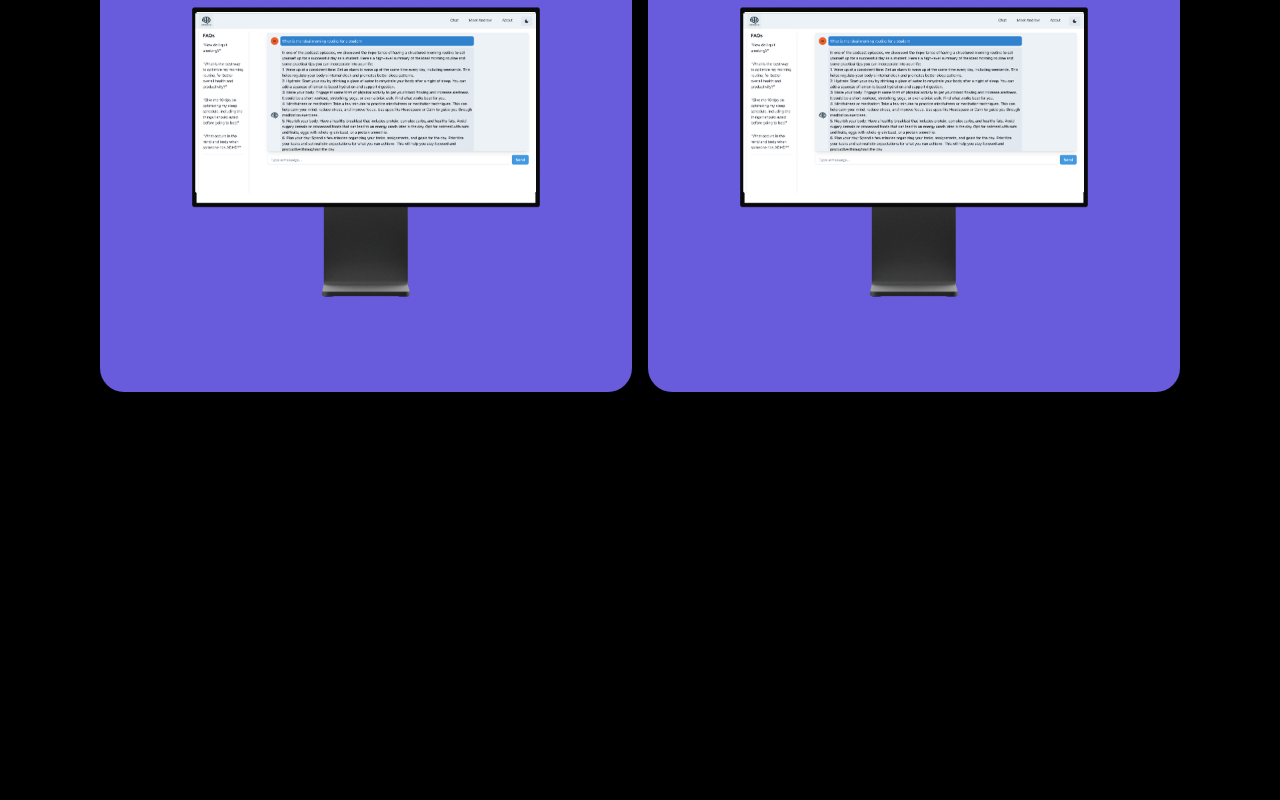
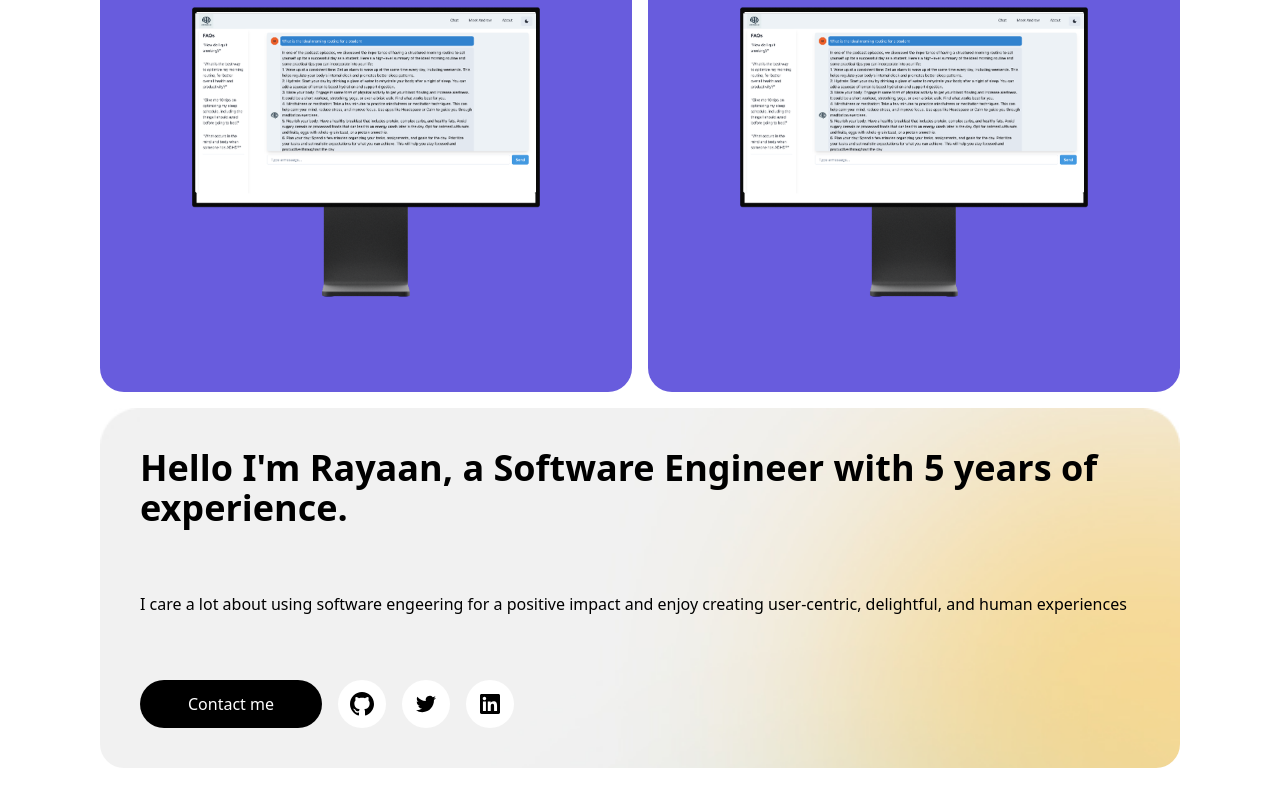
Before and after one commit to ayanalikhan4/Personal-Website, a Next.js app: page / in a window 1280 px wide. Shown: the part 1632-2432 px from the top of the page. Before the commit the page ends 2040 px from the top, so only its background shows below. Built offline with nearby package versions, Linux system fonts and the light colour scheme.

Commit message:
kinda finsihed

```diff
--- a/components/Navbar.tsx
+++ b/components/Navbar.tsx
@@ -6,7 +6,7 @@ const Navbar = () => {
     <nav className='flex justify-between items-center py-4 px-2'>
         <div className='flex items-center gap-[1ch]'>
             <div className='w-5 h-5 bg-yellow-400 rounded-full'/>
-                <span className='text-sm font-semibold tracking-widest'>PORTFOLIO</span>
+                <span className='text-sm font-semibold tracking-widest text-white'>PORTFOLIO</span>
         </div>
 
         <div className='flex gap-12 text-md text-zinc-400'>
--- a/components/ProjectPreview.tsx
+++ b/components/ProjectPreview.tsx
@@ -1,5 +1,6 @@
 import React from 'react'
 import Arrow from '../public/arrow.svg'
+import { motion } from 'framer-motion';
 
 interface Props {
     name?: string | undefined;
@@ -19,9 +20,13 @@ const ProjectPreview: React.FC<Props> = ({
 
 }) => {
   return (
-  <div
+  <motion.div
     className={`h-[30rem] rounded-3xl overflow-hidden ${dark ? "dark" : ""}`}
     style={{background: `${bgColor}`}}
+
+    initial="initial"
+    whileInView="animate"
+    variants={PreviewAnimation}
   >
 
         <div
@@ -38,8 +43,25 @@ const ProjectPreview: React.FC<Props> = ({
             </div>
             </div>
         </div>
-    </div>
+    </motion.div>
   )
 }
 
+const PreviewAnimation = {
+    initial: {
+        y:30,
+        opacity: 0,
+        scale: 0.9,
+    },
+    animate: {
+        y: 0,
+        opacity: 1,
+        scale: 1,
+        transition: {
+            ease: [0.6, 0.01, 0.05, 0.95],
+            duration: 0.8,
+        },
+    },
+};
+
 export default ProjectPreview
--- a/src/pages/index.tsx
+++ b/src/pages/index.tsx
@@ -98,6 +98,36 @@ export default function Home() {
         />
       </section>
 
+      <section className="grid grid-cols-1 mb-8">
+
+        <div className="h=[30rem] rounded-3xl p-10 flex flex-col gap-16 bg-[url('/gradient-bg.jpg')] bg-cover">
+          <h1 className="text-4xl font-semibold">Hello I'm Rayaan, a Software Engineer with 5 years of experience.</h1>
+          <p className="flex-1">I care a lot about using software engeering for a positive impact and enjoy
+            creating user-centric, delightful, and human experiences
+          </p>
+
+          <div className="flex flex-col lg:flex-row items-center gap-4 justify-self-end">
+            <button className="bg-black text-white font-medium py-3 px-12 rounded-full w-60 lg:w-auto">Contact me</button>
+            <div className="flex items-center gap-4">
+
+              <SocialButton bgColor="github">
+                <Github className="w-6 h-6"/>
+              </SocialButton>
+
+              <SocialButton bgColor="twitter">
+                <Twitter className="w-5 h-5"/>
+              </SocialButton>
+
+              <SocialButton bgColor="linkedin">
+                <Linkedin className="w-5 h-5"/>
+              </SocialButton>
+            </div>
+          </div>
+        </div>
+        {/* <div className="h-[30rem] rounded-3xl p-8 bg-[url('/profile.jpg')] bg-cover bg-center"/> */}
+      </section>
+
+
     </>
   );
 }
--- a/src/styles/globals.css
+++ b/src/styles/globals.css
@@ -4,5 +4,5 @@
 
 body {
     @apply max-w-[90%] w-[1080px] mx-auto
-    bg-black
+    /* bg-black */
 }
```
